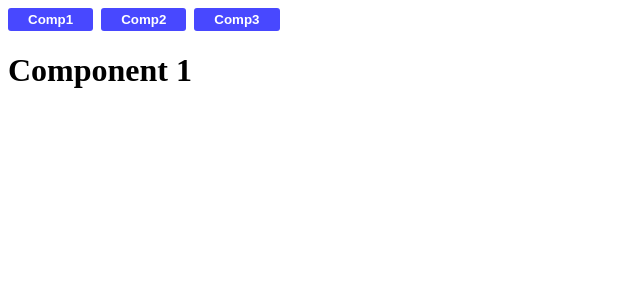
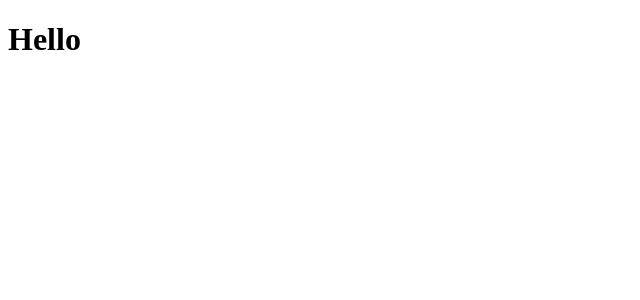
Before and after one commit to jalilzod/VUE.js, a Vue app in the folder 00VueBasic/myVuePack/: page / in a window 1280 px wide. Shown: the top 300 px of the page, without its empty margins (0-640 px from the left). Built offline with nearby package versions, Linux system fonts and the light colour scheme.

Commit message:
todo app initial

```diff
--- a/00VueBasic/myVuePack/src/App.vue
+++ b/00VueBasic/myVuePack/src/App.vue
@@ -1,12 +1,13 @@
 <script setup>
 import o2UserForm from './components/01Events/o2UserForm.vue'
 import o1Event from './components/01Events/o1Event.vue'
+import ToDo from './projects/00ToDoApp/ToDo.vue'
 
-import OneComponent from './components/13DynamicComponent/OneComponent.vue'
+
 
 </script>
 
 
 <template>
-  <OneComponent />
+  <ToDo />
 </template>
--- /dev/null
+++ b/00VueBasic/myVuePack/src/projects/00ToDoApp/ToDo.vue
@@ -0,0 +1,9 @@
+<script setup>
+</script>
+
+
+
+
+<template>
+  <h1>Hello</h1>
+</template>
```
